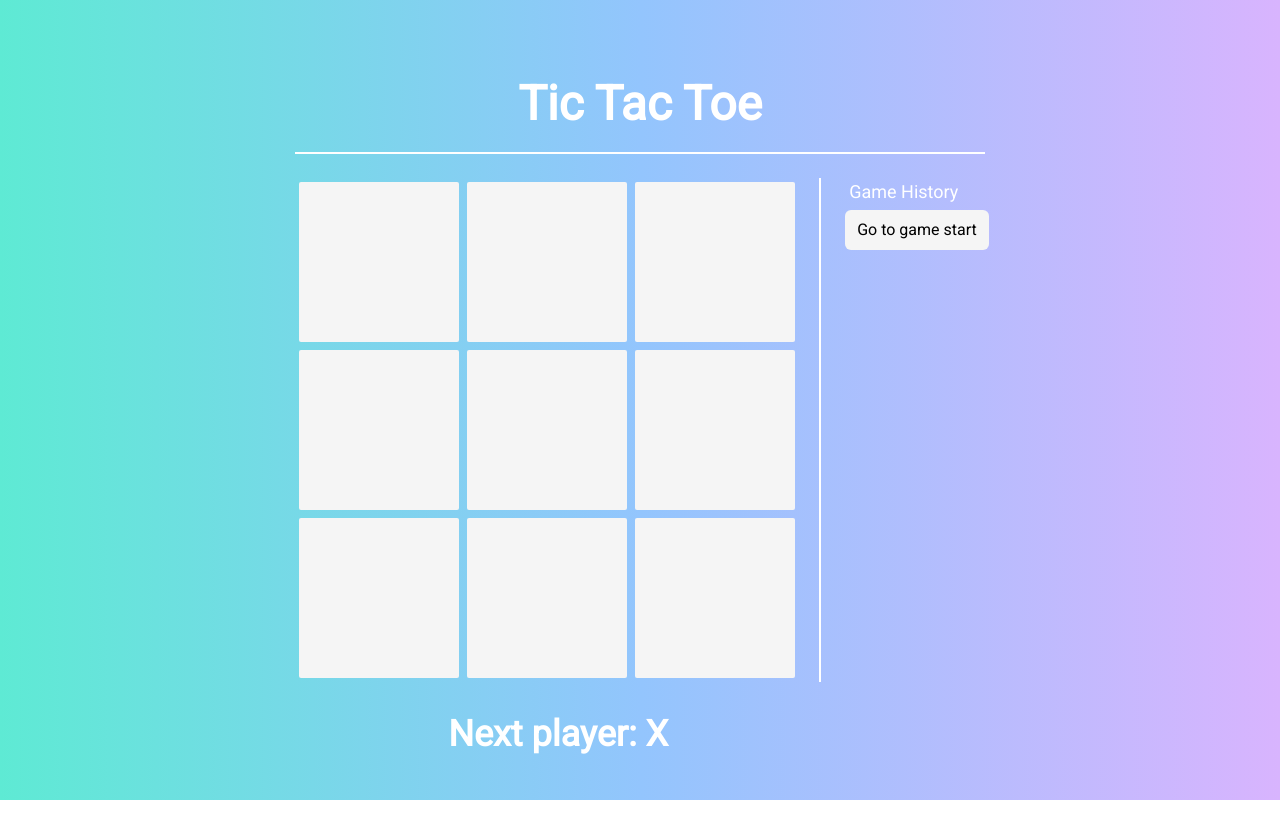
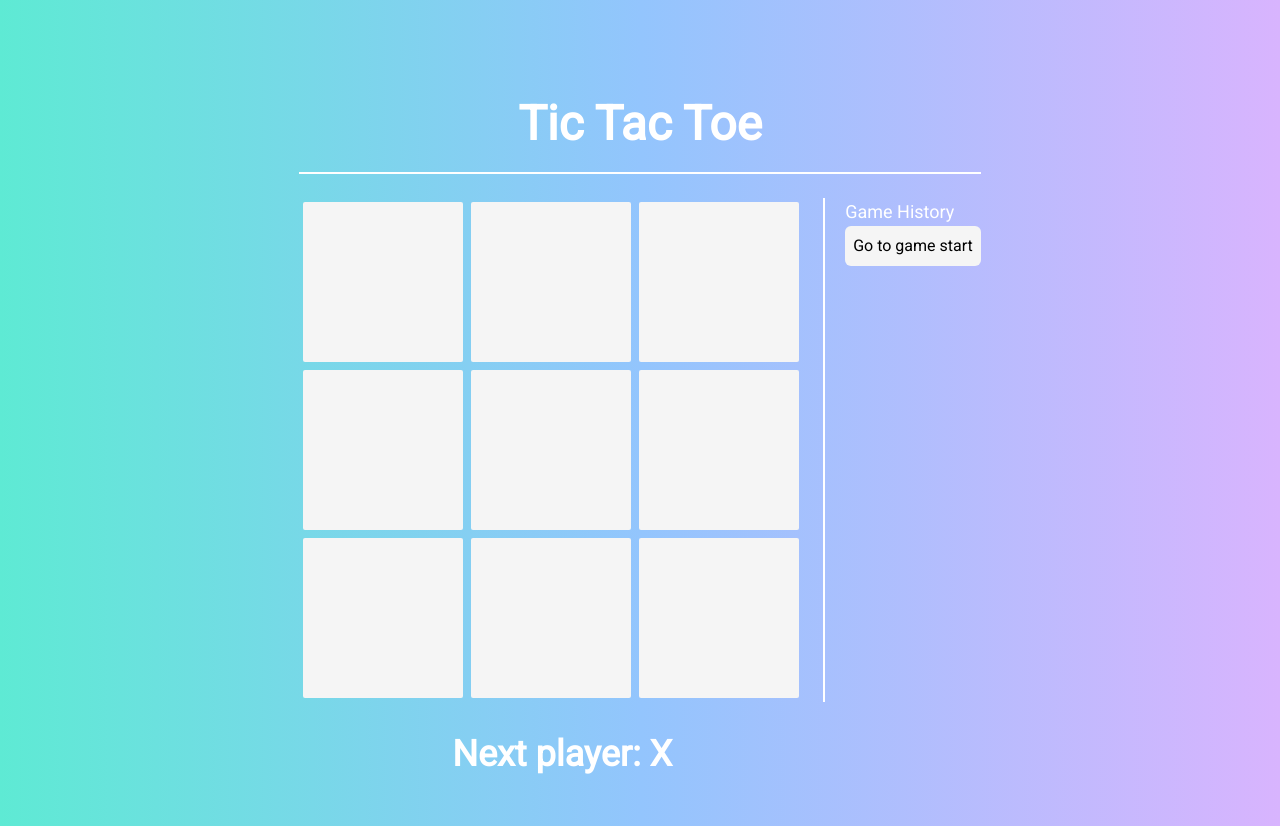
Before and after one commit to ananthumaheswaran/Tic-tac-toe, a React (Vite) app: page / in a window 1280 px wide. Before the commit the page ends 800 px from the top, so only its background shows below. Built offline with nearby package versions, Linux system fonts and the light colour scheme.

Commit message:
changes in styling

```diff
--- a/src/index.css
+++ b/src/index.css
@@ -6,7 +6,7 @@ body {
 }
 
 .game-main {
-  @apply flex items-center justify-center flex-col w-screen;
+  @apply flex items-center justify-center flex-col w-screen px-8 py-5;
 }
 .board-row {
   @apply flex items-center md:border-white md:border-r-2 md:border-solid sm:border-none sm:pr-3 md:pr-5;
@@ -22,7 +22,7 @@ body {
   @apply border-t-2 border-white pt-6 w-full;
 }
 .move-btn {
-  @apply bg-neutral-100 w-full rounded-md font-light p-2 m-1 dark:bg-slate-800;
+  @apply bg-neutral-100 w-full rounded-md font-light p-2 mb-1 dark:bg-slate-800;
 }
 
 .game-header {
@@ -34,7 +34,7 @@ body {
 }
 
 .game-info-title {
-  @apply text-lg font-medium mx-2 text-white;
+  @apply text-lg font-medium  text-white;
 }
 .status {
   @apply text-center text-4xl font-bold py-8 text-white;
```
